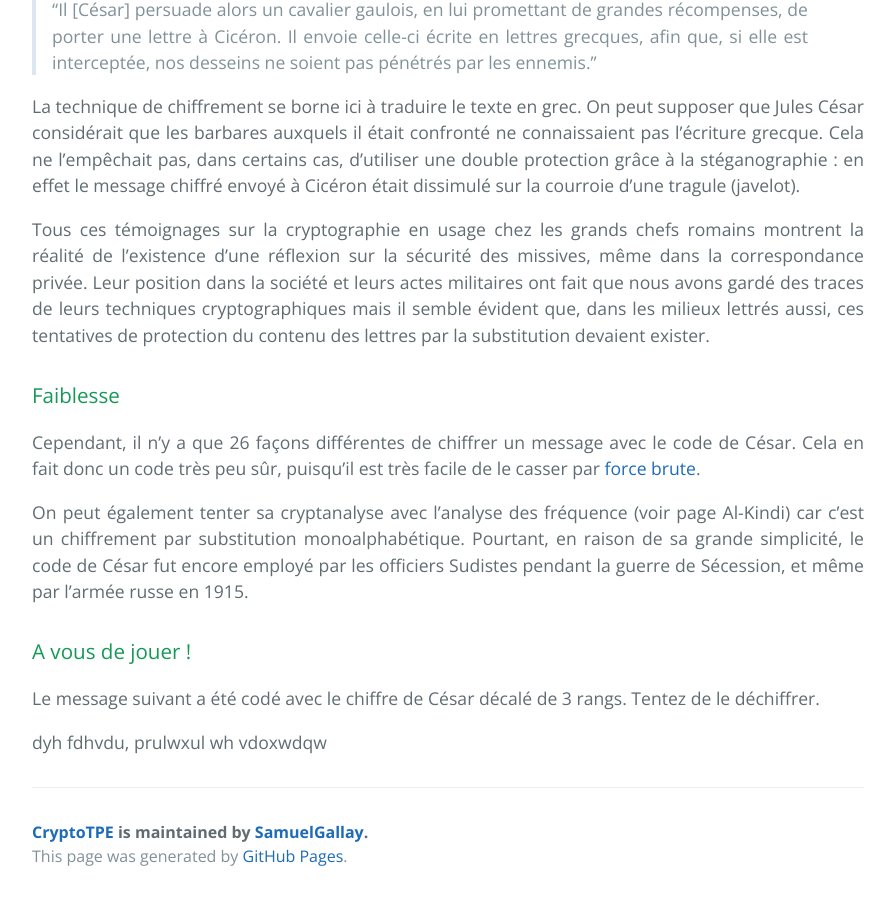
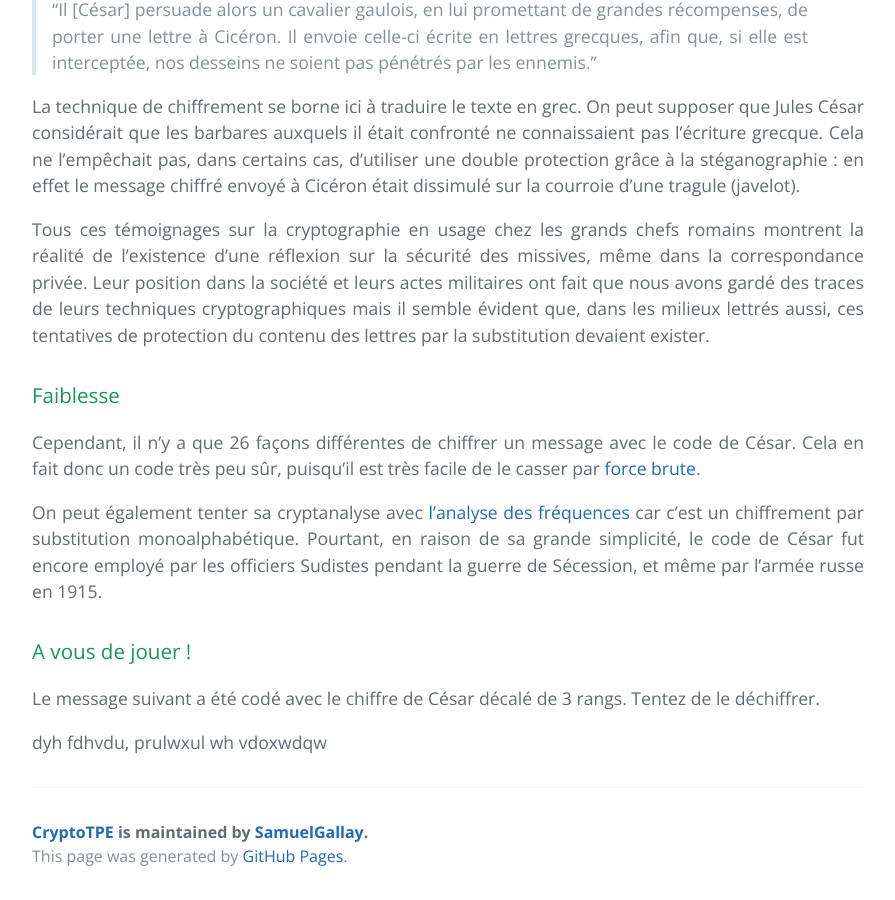
Before and after one commit to SamuelGallay/CryptoTPE, a Jekyll site: the page built from pages/1_Antiquite/3_cesar.md, in a window 1280 px wide and 900 px high, scrolled down 3844 px. Shown: the whole window, without its empty margins (192-1087 px from the left). Built offline with Jekyll 4.4.1, drawn with Linux system fonts in a browser that asks for light colours; our own code applies the rules of GitHub Pages for plain Markdown files; formulas are drawn with MathJax 3.

Commit message:
Update 3_cesar.md

```diff
--- a/pages/1_Antiquite/3_cesar.md
+++ b/pages/1_Antiquite/3_cesar.md
@@ -84,7 +84,7 @@ Tous ces témoignages sur la cryptographie en usage chez les grands chefs romain
 
 Cependant, il n'y a que 26 façons différentes de chiffrer un message avec le code de César. Cela en fait donc un code très peu sûr, puisqu'il est très facile de le casser par [force brute]({{ "/glossaire/" | relative_url }}).
 
-On peut également tenter sa cryptanalyse avec l’analyse des fréquence (voir page Al-Kindi) car c’est un chiffrement par substitution monoalphabétique. Pourtant, en raison de sa grande simplicité, le code de César fut encore employé par les officiers Sudistes pendant la guerre de Sécession, et même par l'armée russe en 1915.
+On peut également tenter sa cryptanalyse avec [l’analyse des fréquences]({{ "/alkindi/" | relative_url }}) car c’est un chiffrement par substitution monoalphabétique. Pourtant, en raison de sa grande simplicité, le code de César fut encore employé par les officiers Sudistes pendant la guerre de Sécession, et même par l'armée russe en 1915.
 
 ### A vous de jouer !
 
```
